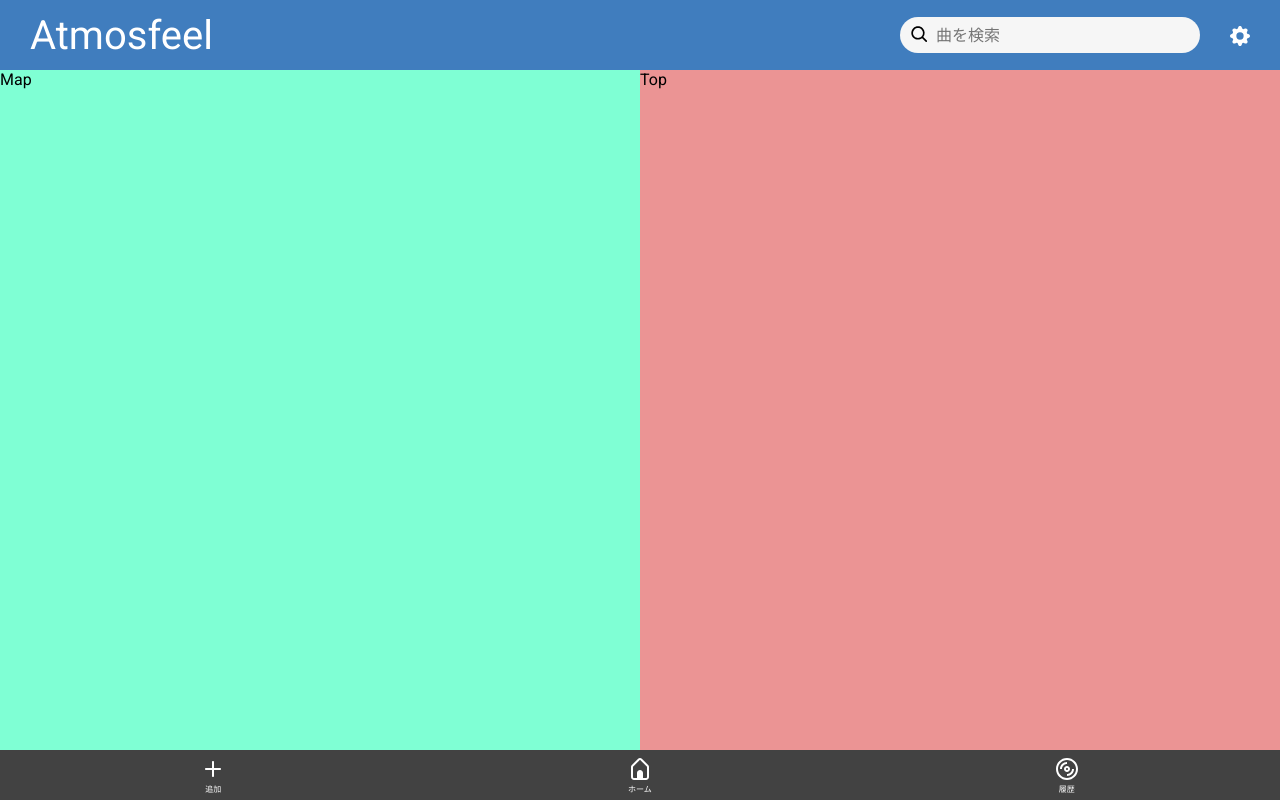
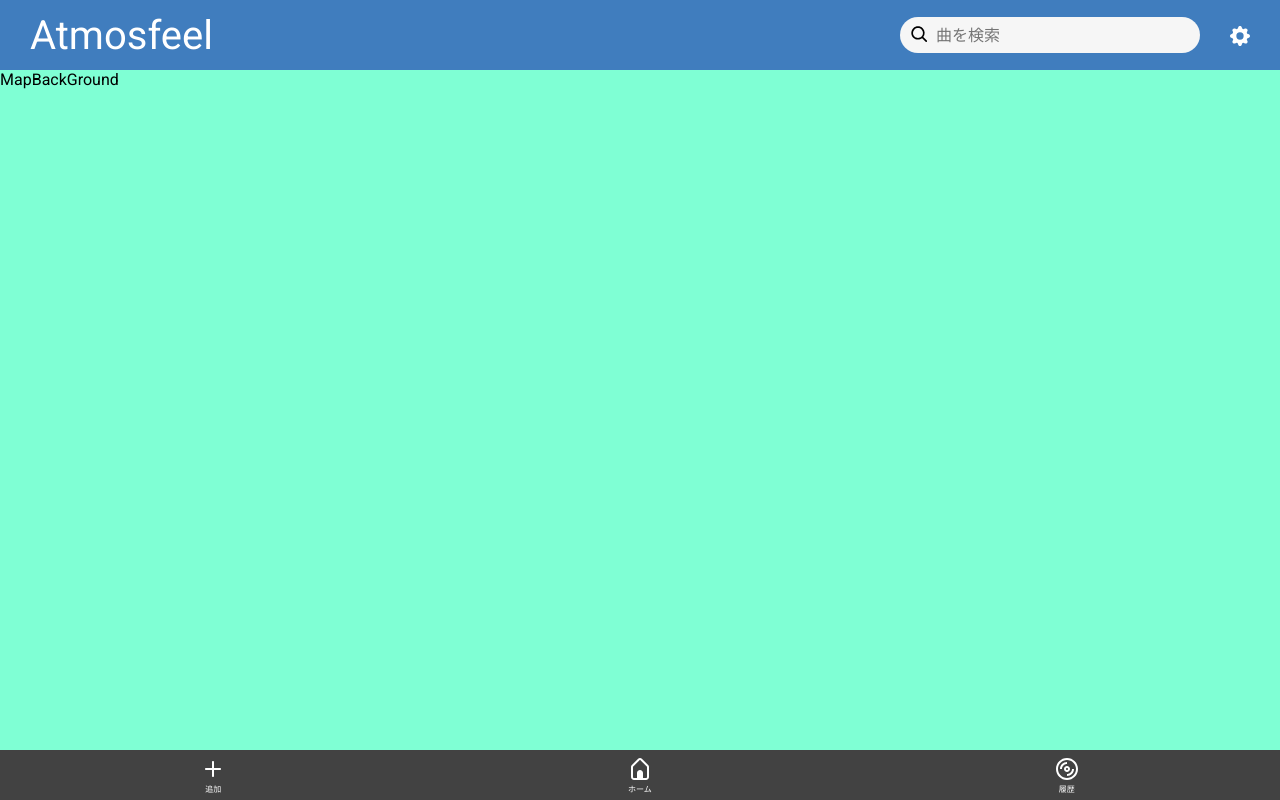
Before and after one commit to kc3hack/2024_A, a React (Vite) app in the folder frontend/: page / in a window 1280 px wide. Shown: the top 800 px of the page. Built offline with nearby package versions, Linux system fonts and the light colour scheme.

Commit message:
CHange Map

```diff
--- a/frontend/components/Main.tsx
+++ b/frontend/components/Main.tsx
@@ -1,12 +1,20 @@
 import React from "react";
 import Map from "../components/Map";
-import Top from "../pages/Top";
+// import Top from "../pages/Top";
 
 const Main = () => {
   return (
     <main>
       <Map />
-      <Top />
+      <br />1
+      <br />2
+      <br />3
+      <br />4
+      <br />5
+      <br />6
+      <br />7
+      <br />8
+      <br />9{/* <Top /> */}
     </main>
   );
 };
--- a/frontend/components/Map.tsx
+++ b/frontend/components/Map.tsx
@@ -2,7 +2,12 @@ import React from "react";
 import "../styles/Map.css";
 
 const Map = () => {
-  return <div className="map">Map</div>;
+  return (
+    <div className="map">
+      <div className="map-background">MapBackGround</div>
+      <div className="map-main">MapMain</div>
+    </div>
+  );
 };
 
 export default Map;
--- a/frontend/pages/Top.tsx
+++ b/frontend/pages/Top.tsx
@@ -1,12 +1,12 @@
-import React from "react";
-import "../styles/pages/Top.css";
+// import React from "react";
+// import "../styles/pages/Top.css";
 
-const Top = () => {
-  return (
-    <div className="top">
-      <p>Top</p>
-    </div>
-  );
-};
+// const Top = () => {
+//   return (
+//     <div className="top">
+//       <p>Main</p>
+//     </div>
+//   );
+// };
 
-export default Top;
+// export default Top;
--- a/frontend/styles/App.css
+++ b/frontend/styles/App.css
@@ -8,10 +8,10 @@ header {
     width: 100%;
     position: fixed;
     top: 0;
+    z-index: 1;
 }
 
 main {
-    display: flex;
     --padding-top-menu: 70px;
     padding-top: var(--padding-top-menu);
     background-color: white;
--- a/frontend/styles/Map.css
+++ b/frontend/styles/Map.css
@@ -1,5 +1,10 @@
 .map {
+    width: 100%;
+    position: relative;
+    background-color: white;
+}
+
+.map-background {
+    min-height: calc(100vh - 120px);
     background-color: aquamarine;
-    width: 50%;
-    height: calc(100vh - 120px);
 }
--- a/frontend/styles/pages/Top.css
+++ b/frontend/styles/pages/Top.css
@@ -1,5 +1,5 @@
 .top {
     background-color: rgb(235, 148, 148);
-    width: 50%;
+    width: 60%;
     height: calc(100vh - 120px);;
 }
```
